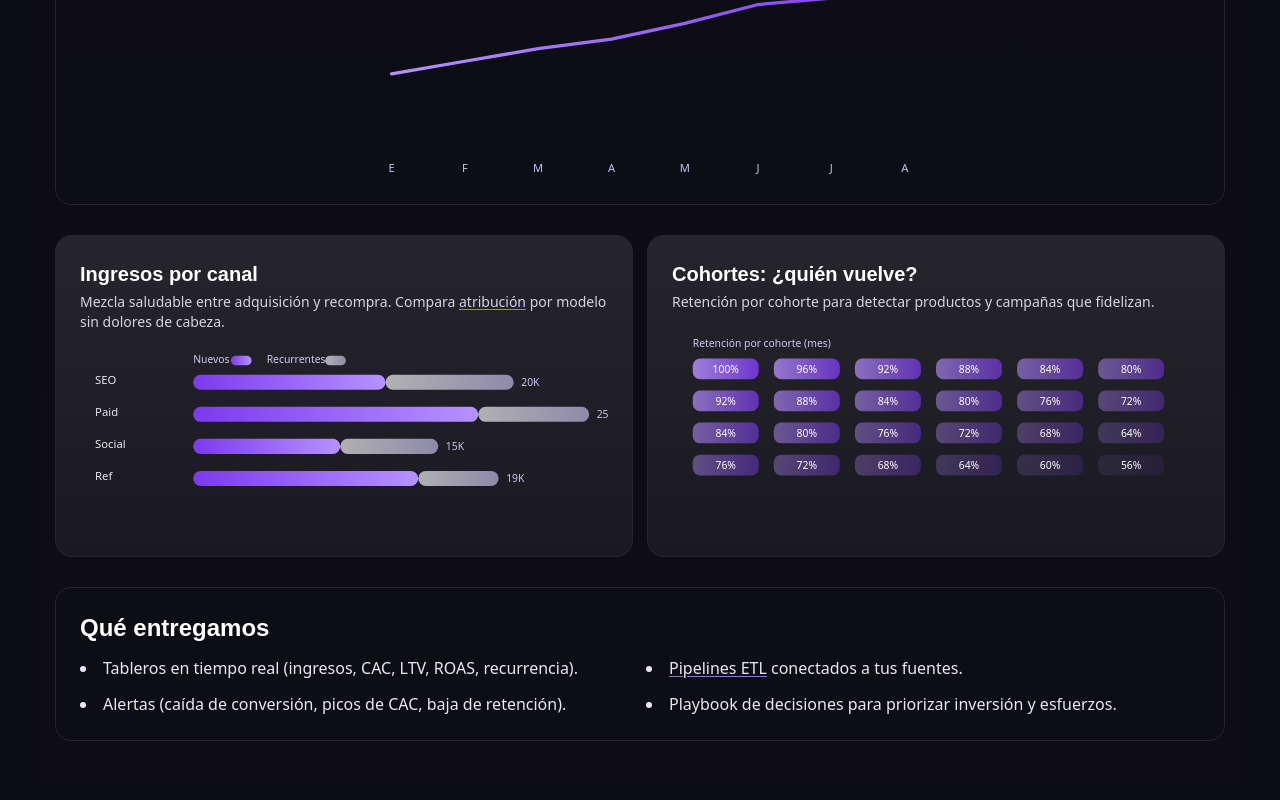
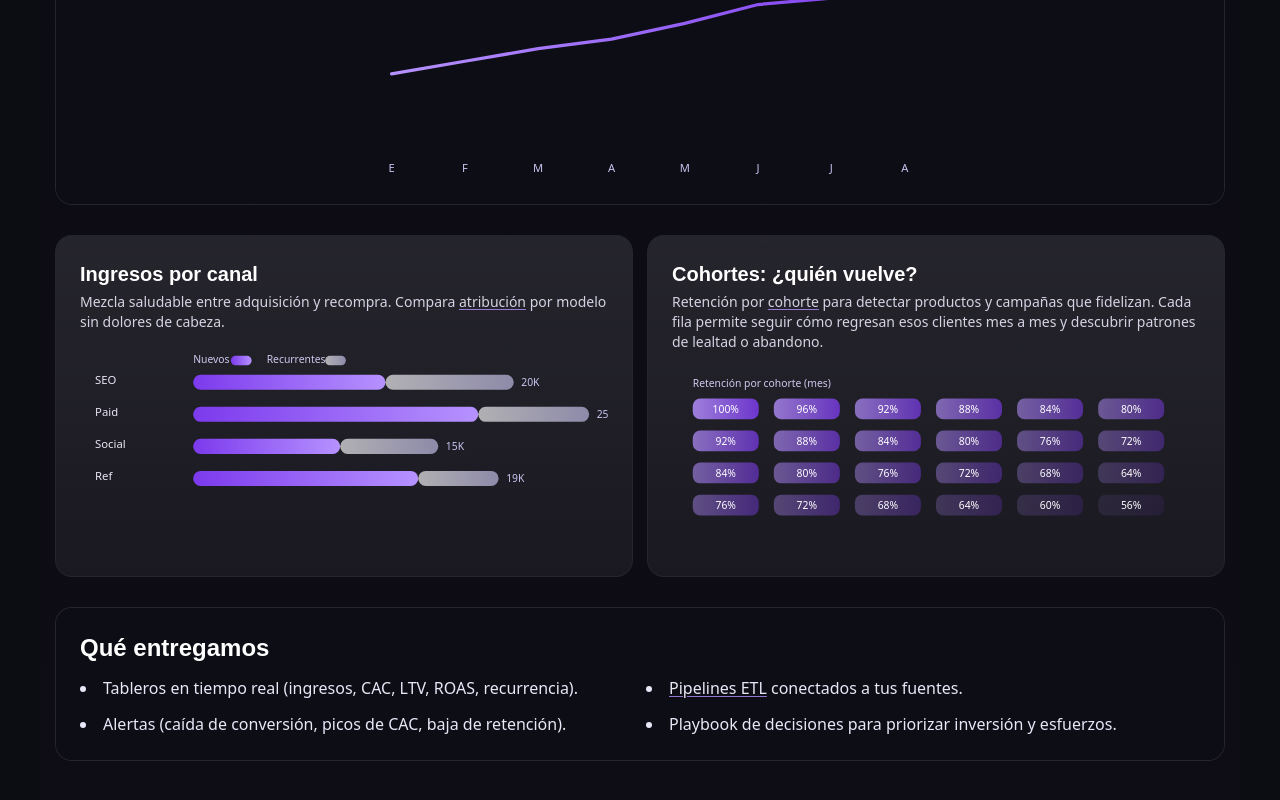
Before and after one commit to juanasaavedra/weavion, a React (Vite) app: page /#/services/analiticas-negocio in a window 1280 px wide. Shown: the part 668-1468 px from the top of the page. Built offline with nearby package versions, Linux system fonts and the light colour scheme; a web font is replaced by a local one.

Commit message:
feat: clarificar seccion de cohortes

```diff
--- a/src/pages/AnaliticasNegocio.jsx
+++ b/src/pages/AnaliticasNegocio.jsx
@@ -138,7 +138,7 @@ export default function AnaliticasNegocio() {
         <article className="rounded-2xl p-6 bg-gradient-to-b from-white/10 to-white/5 ring-1 ring-white/10">
           <h3 className="font-bold text-xl mb-1">Cohortes: ¿quién vuelve?</h3>
           <p className="text-[#e9e7f7]/90 text-sm mb-2">
-            Retención por cohorte para detectar productos y campañas que fidelizan.
+            Retención por <TermHint term="Grupo de clientes que comparte el mes de su primera compra">cohorte</TermHint> para detectar productos y campañas que fidelizan. Cada fila permite seguir cómo regresan esos clientes mes a mes y descubrir patrones de lealtad o abandono.
           </p>
           <CohortHeatmap />
         </article>
```
